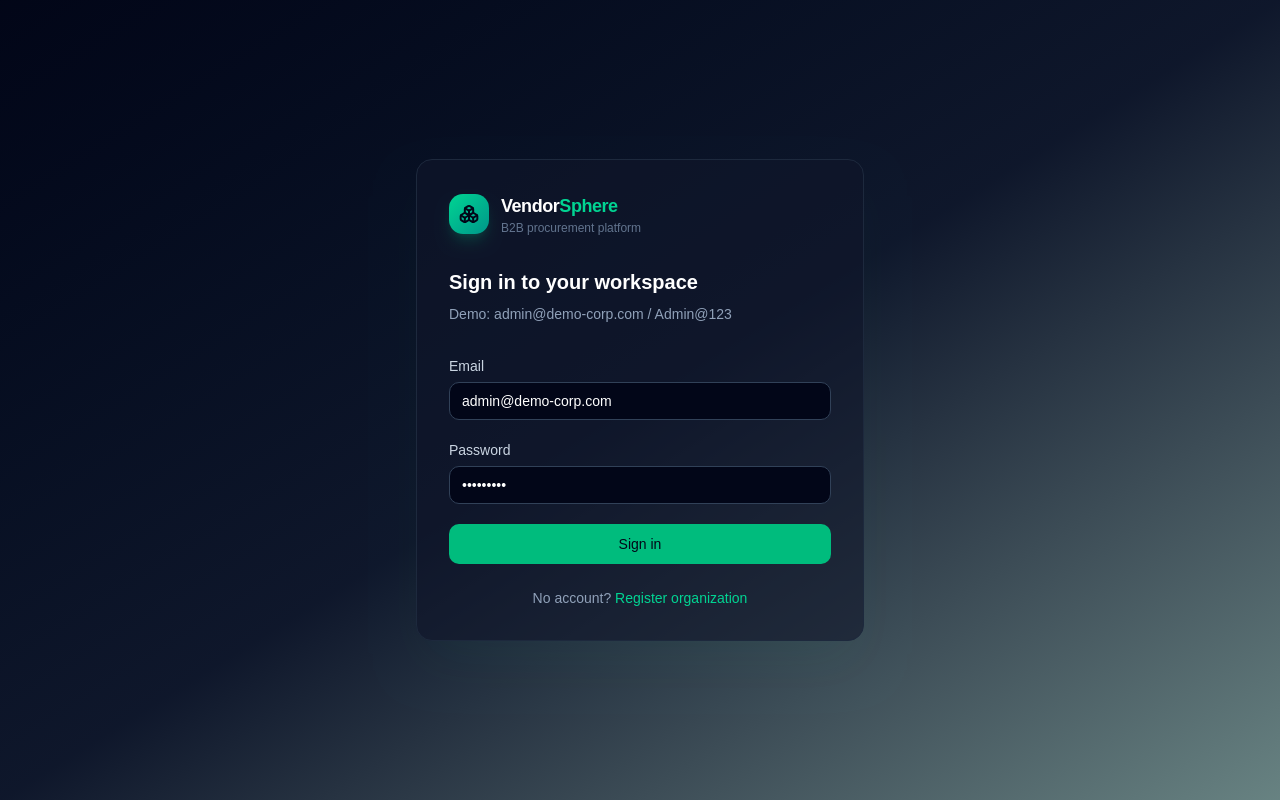
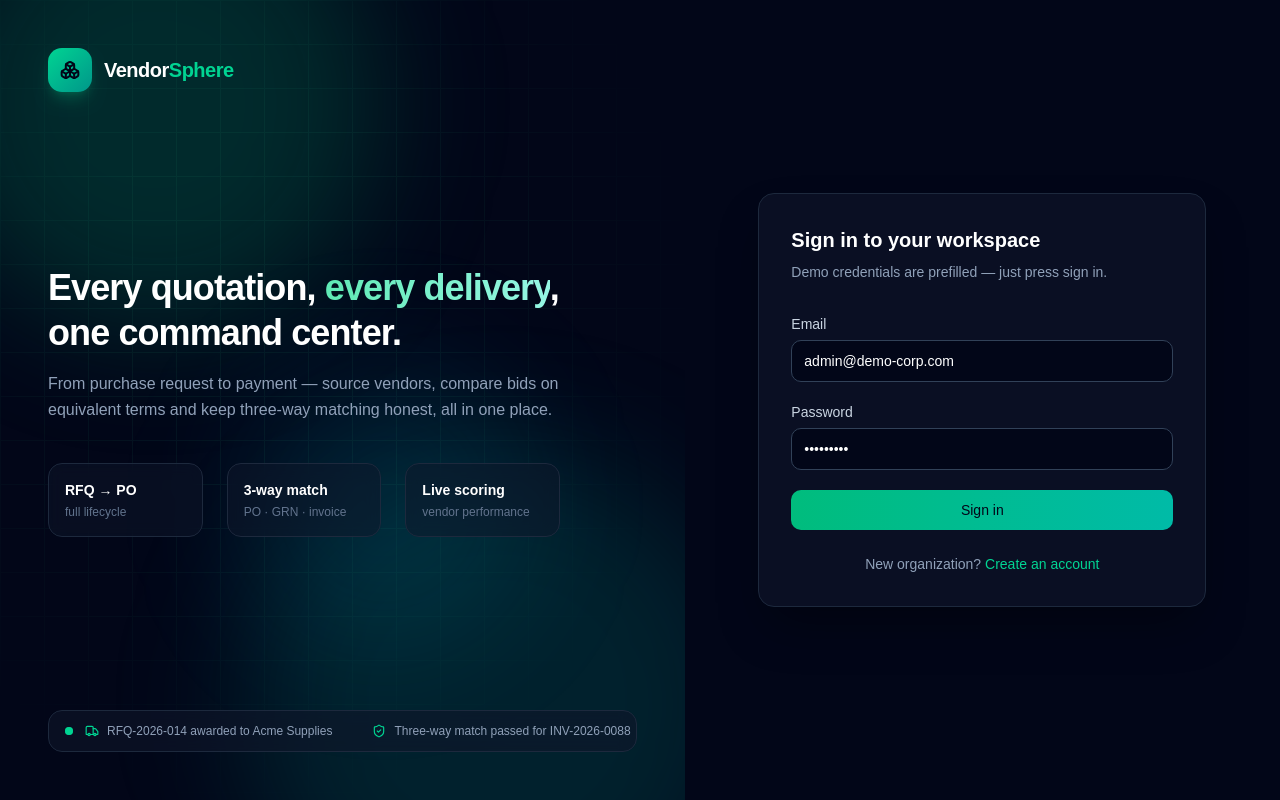
Before and after one commit to Soumay-Dhrub/VendorSphere, a Next.js app in the folder frontend/: page /login in a window 1280 px wide. Built offline with nearby package versions, Linux system fonts and the light colour scheme; no server answers.

Commit message:
feat(frontend): animated split-screen login with live brand panel
- Left brand panel: drifting gradient orbs, masked grid backdrop, value
  proposition, capability cards and a scrolling live-activity ticker
- Form panel: gradient CTA, focus rings, accessible labels; logic unchanged

```diff
--- a/frontend/src/app/globals.css
+++ b/frontend/src/app/globals.css
@@ -66,3 +66,9 @@ body {
   color: var(--foreground);
   font-family: Arial, Helvetica, sans-serif;
 }
+
+/* Login ticker: seamless horizontal scroll of live activity items. */
+@keyframes ticker {
+  from { transform: translateX(0); }
+  to { transform: translateX(-50%); }
+}
--- a/frontend/src/app/login/page.tsx
+++ b/frontend/src/app/login/page.tsx
@@ -1,4 +1,9 @@
 "use client";
+
+/**
+ * Sign-in screen: split layout with an animated brand panel (floating orbs,
+ * orbiting supply-chain nodes and a live stats ticker) beside the form.
+ */
 
 import { useForm } from "react-hook-form";
 import { zodResolver } from "@hookform/resolvers/zod";
@@ -6,8 +11,8 @@ import { z } from "zod";
 import Link from "next/link";
 import { useRouter } from "next/navigation";
 import { useState } from "react";
+import { Boxes, Globe2, PackageCheck, ShieldCheck, Truck } from "lucide-react";
 import { login } from "@/lib/api";
-import { Boxes } from "lucide-react";
 
 const loginSchema = z.object({
   email: z.string().email("Enter a valid email"),
@@ -15,6 +20,23 @@ const loginSchema = z.object({
 });
 
 type LoginForm = z.infer<typeof loginSchema>;
+
+/** Slowly drifting gradient orb used behind the brand panel. */
+function Orb({ className }: { className: string }) {
+  return (
+    <div
+      className={`pointer-events-none absolute rounded-full blur-3xl ${className}`}
+      aria-hidden
+    />
+  );
+}
+
+const TICKER = [
+  { icon: Truck, text: "RFQ-2026-014 awarded to Acme Supplies" },
+  { icon: ShieldCheck, text: "Three-way match passed for INV-2026-0088" },
+  { icon: PackageCheck, text: "PO-2026-0031 fully delivered" },
+  { icon: Globe2, text: "12 vendors onboarded this quarter" },
+];
 
 export default function LoginPage() {
   const router = useRouter();
@@ -39,67 +61,150 @@ export default function LoginPage() {
   }
 
   return (
-    <div className="flex min-h-screen items-center justify-center bg-gradient-to-br from-slate-950 via-slate-900 to-teal-950/60 px-6">
-      <div className="w-full max-w-md rounded-2xl border border-slate-800 bg-slate-900/60 p-8 shadow-2xl shadow-emerald-500/5">
-        <div className="mb-8 flex items-center gap-3">
-          <div className="flex h-10 w-10 items-center justify-center rounded-xl bg-gradient-to-br from-emerald-400 to-teal-600 shadow-lg shadow-emerald-500/20">
+    <div className="grid min-h-screen bg-slate-950 lg:grid-cols-[1.15fr_1fr]">
+      {/* Brand panel */}
+      <section className="relative hidden overflow-hidden lg:block">
+        <Orb className="left-[-10%] top-[-15%] h-[28rem] w-[28rem] bg-emerald-500/20" />
+        <Orb className="bottom-[-20%] right-[-10%] h-[32rem] w-[32rem] bg-teal-500/15" />
+        <Orb className="left-[35%] top-[45%] h-72 w-72 bg-cyan-400/10" />
+
+        {/* animated grid backdrop */}
+        <div
+          aria-hidden
+          className="absolute inset-0 opacity-[0.06]"
+          style={{
+            backgroundImage:
+              "linear-gradient(#34d399 1px, transparent 1px), linear-gradient(90deg, #34d399 1px, transparent 1px)",
+            backgroundSize: "44px 44px",
+            maskImage:
+              "radial-gradient(ellipse at 40% 40%, black 30%, transparent 75%)",
+          }}
+        />
+
+        <div className="relative flex h-full flex-col justify-between p-12">
+          <div className="flex items-center gap-3">
+            <div className="flex h-11 w-11 items-center justify-center rounded-xl bg-gradient-to-br from-emerald-400 to-teal-600 shadow-lg shadow-emerald-500/25">
               <Boxes className="h-5 w-5 text-slate-950" strokeWidth={2.4} />
             </div>
-          <div>
-            <p className="text-lg font-semibold tracking-tight text-white">
+            <p className="text-xl font-semibold tracking-tight text-white">
               Vendor<span className="text-emerald-400">Sphere</span>
             </p>
-            <p className="text-xs text-slate-500">B2B procurement platform</p>
+          </div>
+
+          <div className="max-w-lg">
+            <h2 className="text-4xl font-semibold leading-tight tracking-tight text-white">
+              Every quotation,{" "}
+              <span className="bg-gradient-to-r from-emerald-300 to-teal-200 bg-clip-text text-transparent">
+                every delivery
+              </span>
+              , one command center.
+            </h2>
+            <p className="mt-4 text-base leading-relaxed text-slate-400">
+              From purchase request to payment — source vendors, compare bids on
+              equivalent terms and keep three-way matching honest, all in one place.
+            </p>
+
+            <dl className="mt-10 grid grid-cols-3 gap-6">
+              {[
+                ["RFQ → PO", "full lifecycle"],
+                ["3-way match", "PO · GRN · invoice"],
+                ["Live scoring", "vendor performance"],
+              ].map(([title, sub]) => (
+                <div key={title} className="rounded-xl border border-slate-800 bg-slate-900/50 p-4 backdrop-blur">
+                  <dt className="text-sm font-semibold text-white">{title}</dt>
+                  <dd className="mt-1 text-xs text-slate-500">{sub}</dd>
+                </div>
+              ))}
+            </dl>
+          </div>
+
+          {/* live activity ticker */}
+          <div className="overflow-hidden rounded-xl border border-slate-800 bg-slate-900/60 backdrop-blur">
+            <div className="flex items-center gap-3 px-4 py-3">
+              <span className="relative flex h-2 w-2 shrink-0">
+                <span className="absolute inline-flex h-full w-full animate-ping rounded-full bg-emerald-400 opacity-60" />
+                <span className="relative inline-flex h-2 w-2 rounded-full bg-emerald-400" />
+              </span>
+              <ul className="flex w-full animate-[ticker_18s_linear_infinite] gap-10 whitespace-nowrap text-xs text-slate-400 [animation-name:ticker]">
+                {[...TICKER, ...TICKER].map((item, i) => (
+                  <li key={i} className="flex items-center gap-2">
+                    <item.icon className="h-3.5 w-3.5 text-emerald-400" />
+                    {item.text}
+                  </li>
+                ))}
+              </ul>
             </div>
           </div>
+        </div>
+      </section>
+
+      {/* Form panel */}
+      <section className="flex items-center justify-center px-6 py-12">
+        <div className="w-full max-w-md">
+          <div className="mb-8 flex items-center gap-3 lg:hidden">
+            <div className="flex h-10 w-10 items-center justify-center rounded-xl bg-gradient-to-br from-emerald-400 to-teal-600">
+              <Boxes className="h-5 w-5 text-slate-950" strokeWidth={2.4} />
+            </div>
+            <p className="text-lg font-semibold text-white">
+              Vendor<span className="text-emerald-400">Sphere</span>
+            </p>
+          </div>
+
+          <div className="rounded-2xl border border-slate-800 bg-slate-900/60 p-8 shadow-2xl shadow-black/40">
             <h1 className="text-xl font-semibold text-white">Sign in to your workspace</h1>
             <p className="mt-2 text-sm text-slate-400">
-          Demo: admin@demo-corp.com / Admin@123
+              Demo credentials are prefilled — just press sign in.
             </p>
 
             <form onSubmit={handleSubmit(onSubmit)} className="mt-8 space-y-5">
               <div>
-            <label className="mb-1.5 block text-sm text-slate-300">Email</label>
+                <label htmlFor="email" className="mb-1.5 block text-sm text-slate-300">Email</label>
                 <input
+                  id="email"
                   type="email"
                   {...register("email")}
-              className="w-full rounded-lg border border-slate-700 bg-slate-950 px-3 py-2 text-sm text-white outline-none focus:border-emerald-500"
+                  className="w-full rounded-lg border border-slate-700 bg-slate-950 px-3 py-2.5 text-sm text-white outline-none transition focus:border-emerald-500 focus:ring-2 focus:ring-emerald-500/20"
                 />
-            {errors.email && (
-              <p className="mt-1 text-xs text-red-400">{errors.email.message}</p>
-            )}
+                {errors.email && <p className="mt-1 text-xs text-red-400">{errors.email.message}</p>}
               </div>
 
               <div>
-            <label className="mb-1.5 block text-sm text-slate-300">Password</label>
+                <label htmlFor="password" className="mb-1.5 block text-sm text-slate-300">Password</label>
                 <input
+                  id="password"
                   type="password"
                   {...register("password")}
-              className="w-full rounded-lg border border-slate-700 bg-slate-950 px-3 py-2 text-sm text-white outline-none focus:border-emerald-500"
+                  className="w-full rounded-lg border border-slate-700 bg-slate-950 px-3 py-2.5 text-sm text-white outline-none transition focus:border-emerald-500 focus:ring-2 focus:ring-emerald-500/20"
                 />
                 {errors.password && (
                   <p className="mt-1 text-xs text-red-400">{errors.password.message}</p>
                 )}
               </div>
 
-          {error && <p className="text-sm text-red-400">{error}</p>}
+              {error && (
+                <p className="rounded-lg border border-rose-900 bg-rose-950/40 px-3 py-2 text-sm text-rose-300" role="alert">
+                  {error}
+                </p>
+              )}
 
               <button
                 type="submit"
                 disabled={isSubmitting}
-            className="w-full rounded-lg bg-emerald-500 py-2.5 text-sm font-medium text-slate-950 transition hover:bg-emerald-400 disabled:opacity-60"
+                className="w-full rounded-lg bg-gradient-to-r from-emerald-500 to-teal-500 px-4 py-2.5 text-sm font-medium text-slate-950 transition hover:brightness-110 disabled:opacity-50"
               >
-            {isSubmitting ? "Signing in..." : "Sign in"}
+                {isSubmitting ? "Signing in…" : "Sign in"}
               </button>
             </form>
 
             <p className="mt-6 text-center text-sm text-slate-400">
-          No account?{" "}
-          <Link href="/register" className="text-emerald-400 hover:text-emerald-300">
-            Register organization
+              New organization?{" "}
+              <Link href="/register" className="font-medium text-emerald-400 hover:underline">
+                Create an account
               </Link>
             </p>
           </div>
         </div>
+      </section>
+    </div>
   );
 }
```
Lines whose indentation alone changed are shown as unchanged.
